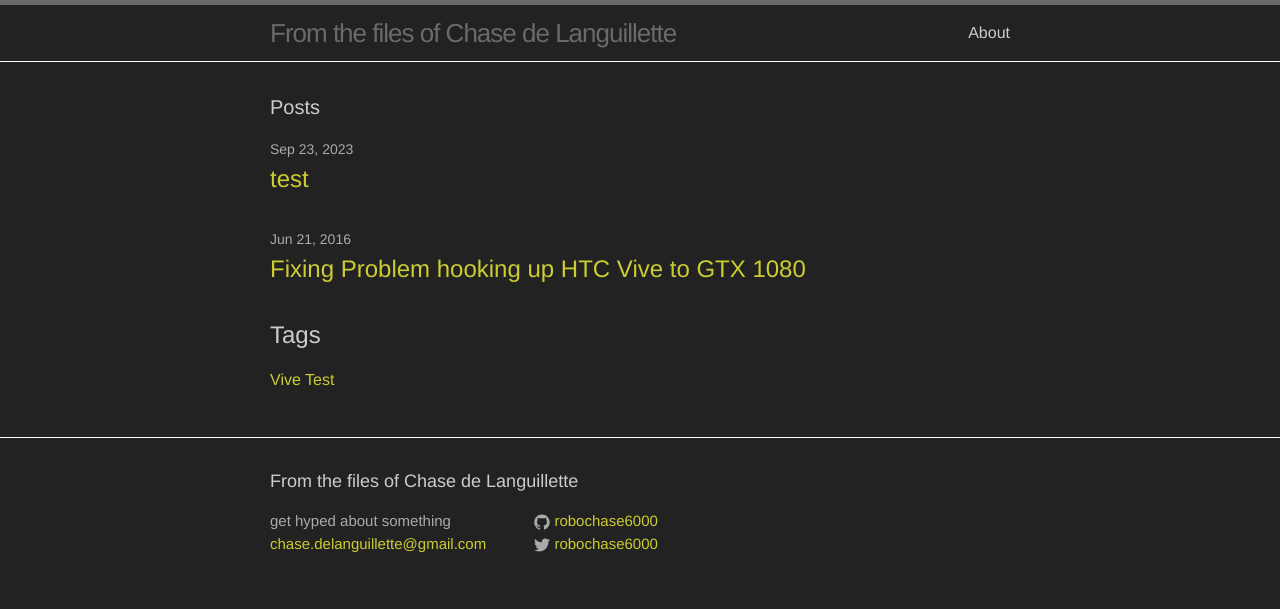
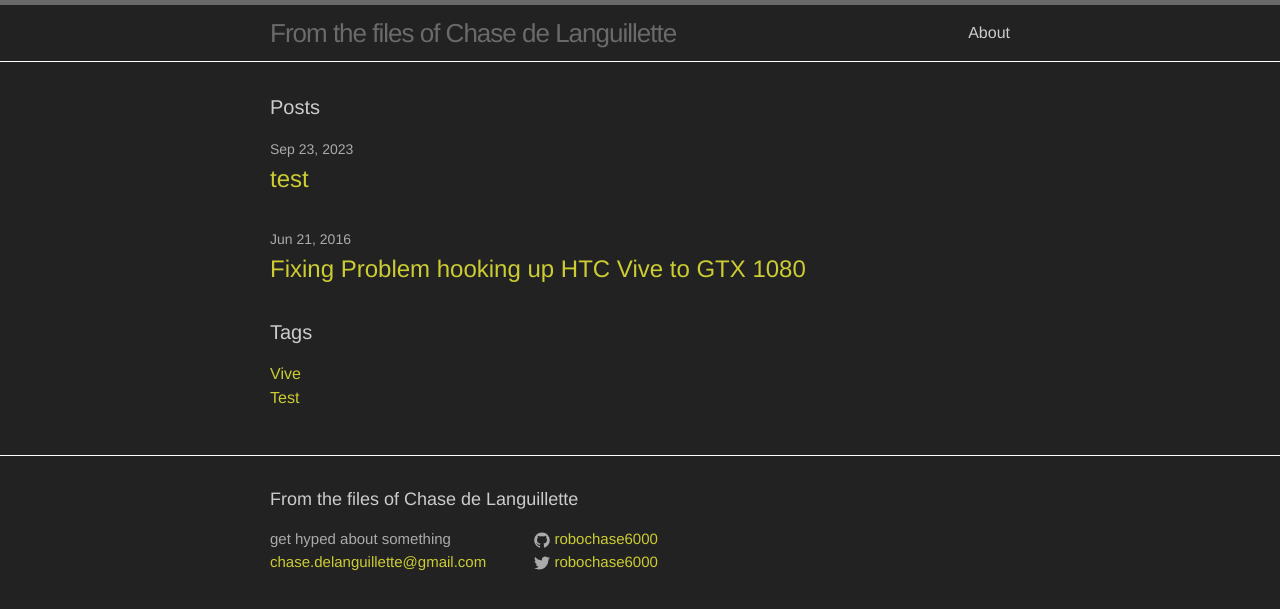
Before and after one commit to robochase6000/robochase6000.github.io, a Jekyll site: the page built from index.html, in a window 1280 px wide. Shown: the top 609 px of the page. Built offline with Jekyll 4.4.1, drawn with Linux system fonts in a browser that asks for light colours.

Commit message:
tag list

```diff
--- a/_includes/archive.html
+++ b/_includes/archive.html
@@ -1,4 +1,4 @@
-<h2>Tags</h2>
+<h1 class="page-heading">Tags</h1>
 {% capture temptags %}
   {% for tag in site.tags %}
     {{ tag[1].size | plus: 1000 }}#{{ tag[0] }}#{{ tag[1].size }}
@@ -8,5 +8,5 @@
 {% for temptag in sortedtemptags %}
   {% assign tagitems = temptag | split: '#' %}
   {% capture tagname %}{{ tagitems[1] }}{% endcapture %}
-  <a href="/tags/{{ tagname }}"><nobr>{{ tagname }}</nobr></a>
+  <a href="/tags/{{ tagname }}"><nobr>{{ tagname }}</nobr></a><br />
 {% endfor %}
```
